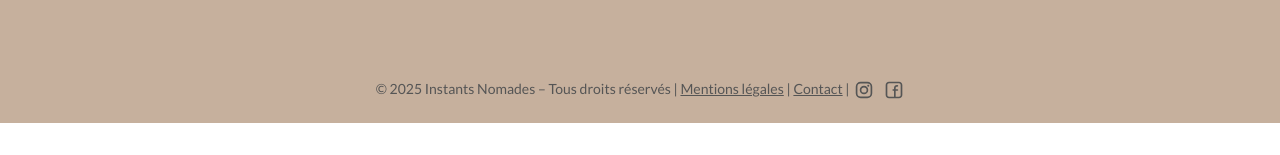
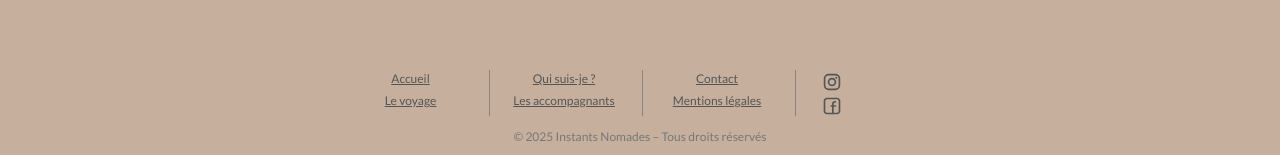
Before and after one commit to GrissaDrauka/instants-nomades, an Angular app: page / in a window 1280 px wide. Shown: the part 1394-1549 px from the top of the page. Before the commit the page ends 1517 px from the top, so only its background shows below. Built offline with nearby package versions, Linux system fonts and the light colour scheme.

Commit message:
Debut footer modif

```diff
--- a/src/app/components/footer/footer.html
+++ b/src/app/components/footer/footer.html
@@ -1,11 +1,37 @@
-<footer class="bg-beige py-[20px] text-center text-[14px] text-[#555]">
-    &copy; 2025 Instants Nomades – Tous droits réservés |
-    <a [routerLink]="['/mentions-legales']" class="underline hover:text-vert-sauge transition">Mentions légales</a> |
-    <a [routerLink]="['/contact']" class="underline hover:text-vert-sauge transition">Contact</a> |
+<footer class="bg-beige py-3 text-[12px] text-[#555]">
+    <div class="max-w-screen-sm mx-auto px-4 space-y-2">
+
+        <!-- Grille des colonnes -->
+        <div class="grid sm:grid-cols-4 divide-x divide-[#555]/50 gap-1 text-center">
+
+            <!-- Colonne 1 -->
+            <div class="pr-0 pl-0 space-y-1">
+                <a routerLink="/" class="block underline hover:text-vert-sauge transition">Accueil</a>
+                <a routerLink="/le-voyage" class="block underline hover:text-vert-sauge transition">Le voyage</a>
+            </div>
+
+            <!-- Colonne 2 -->
+            <div class="px-2 space-y-1">
+                <a routerLink="/rencontres/qui-suis-je" class="block underline hover:text-vert-sauge transition">Qui
+                    suis-je ?</a>
+                <a routerLink="/rencontres/accompagnants" class="block underline hover:text-vert-sauge transition">Les
+                    accompagnants</a>
+            </div>
+
+            <!-- Colonne 3 -->
+            <div class="px-2 space-y-1">
+                <a routerLink="/contact" class="block underline hover:text-vert-sauge transition">Contact</a>
+                <a routerLink="/mentions-legales" class="block underline hover:text-vert-sauge transition">Mentions
+                    légales</a>
+            </div>
+
+            <!-- Colonne 4 : Réseaux sociaux -->
+            <div class="px-6 flex flex-col items-start space-y-1">
+                <div class="flex flex-col items-center gap-0">
                     <!-- Instagram -->
-    <a href="https://www.instagram.com/michelpicas" aria-label="Instagram" target="_blank" rel="noopener noreferrer"
-        class="inline-block align-middle hover:text-vert-sauge transition" title="Instagram">
-        <svg class="w-6 h-6 inline-block mb-[1px] fill-current" viewBox="0 0 32 32" xmlns="http://www.w3.org/2000/svg">
+                    <a href="https://www.instagram.com/michelpicas" aria-label="Instagram" target="_blank"
+                        rel="noopener noreferrer" class="hover:text-vert-sauge transition" title="Instagram">
+                        <svg class="w-6 h-6 fill-current" viewBox="0 0 32 32" xmlns="http://www.w3.org/2000/svg">
                             <path
                                 d="M20.445 5h-8.891A6.559 6.559 0 0 0 5 11.554v8.891A6.559 6.559 0 0 0 11.554 27h8.891a6.56 6.56 0 0 0 6.554-6.555v-8.891A6.557 6.557 0 0 0 20.445 5zm4.342 15.445a4.343 4.343 0 0 1-4.342 4.342h-8.891a4.341 4.341 0 0 1-4.341-4.342v-8.891a4.34 4.34 0 0 1 4.341-4.341h8.891a4.342 4.342 0 0 1 4.341 4.341l.001 8.891z" />
                             <path
@@ -13,15 +39,23 @@
                         </svg>
                     </a>
 
-
                     <!-- Facebook -->
-    <a href="https://www.facebook.com/share/1FvtbJFQG6/?mibextid=wwXIfr" aria-label="Facebook" target="_blank"
-        rel="noopener noreferrer" class="inline-block align-middle hover:text-vert-sauge transition ml-2"
+                    <a href="https://www.facebook.com/share/1FvtbJFQG6/?mibextid=wwXIfr" aria-label="Facebook"
+                        target="_blank" rel="noopener noreferrer" class="hover:text-vert-sauge transition"
                         title="Facebook">
-        <svg class="w-5 h-5 inline-block mb-[2px] fill-current" viewBox="0 0 24 24" xmlns="http://www.w3.org/2000/svg">
+                        <svg class="w-5 h-5 fill-current mt-0.5" viewBox="0 0 24 24" xmlns="http://www.w3.org/2000/svg">
                             <path fill-rule="evenodd" clip-rule="evenodd"
                                 d="M2 6C2 3.79086 3.79086 2 6 2H18C20.2091 2 22 3.79086 22 6V18C22 20.2091 20.2091 22 18 22H6C3.79086 22 2 20.2091 2 18V6ZM6 4C4.89543 4 4 4.89543 4 6V18C4 19.1046 4.89543 20 6 20H12V13H11C10.4477 13 10 12.5523 10 12C10 11.4477 10.4477 11 11 11H12V9.5C12 7.567 13.567 6 15.5 6H16.1C16.6523 6 17.1 6.44772 17.1 7C17.1 7.55228 16.6523 8 16.1 8H15.5C14.6716 8 14 8.67157 14 9.5V11H16.1C16.6523 11 17.1 11.4477 17.1 12C17.1 12.5523 16.6523 13 16.1 13H14V20H18C19.1046 20 20 19.1046 20 18V6C20 4.89543 19.1046 4 18 4H6Z" />
                         </svg>
                     </a>
+                </div>
+            </div>
+        </div>
 
+        <!-- Copyright global -->
+        <div class="text-center text-[#777] text-[12px] pt-1">
+            &copy; 2025 Instants Nomades – Tous droits réservés
+        </div>
+
+    </div>
 </footer>
```
Lines whose indentation alone changed are shown as unchanged.
